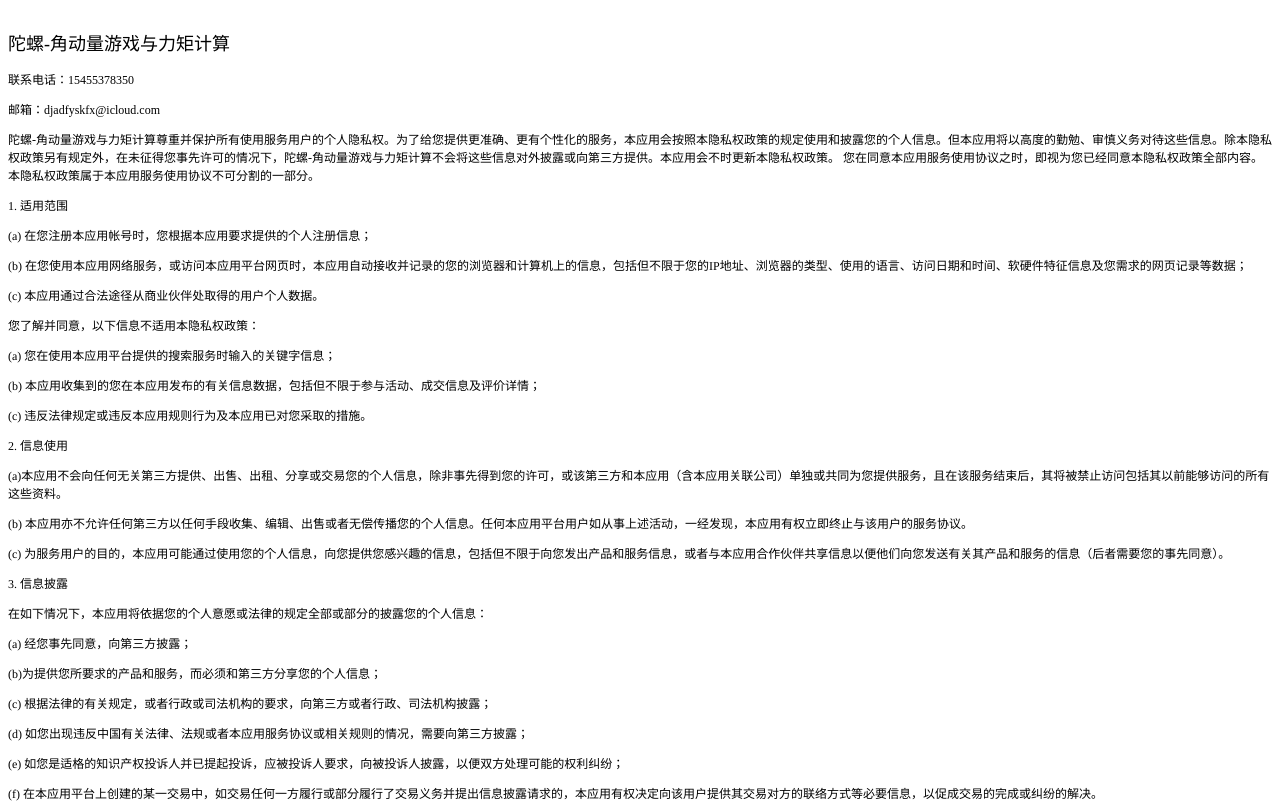
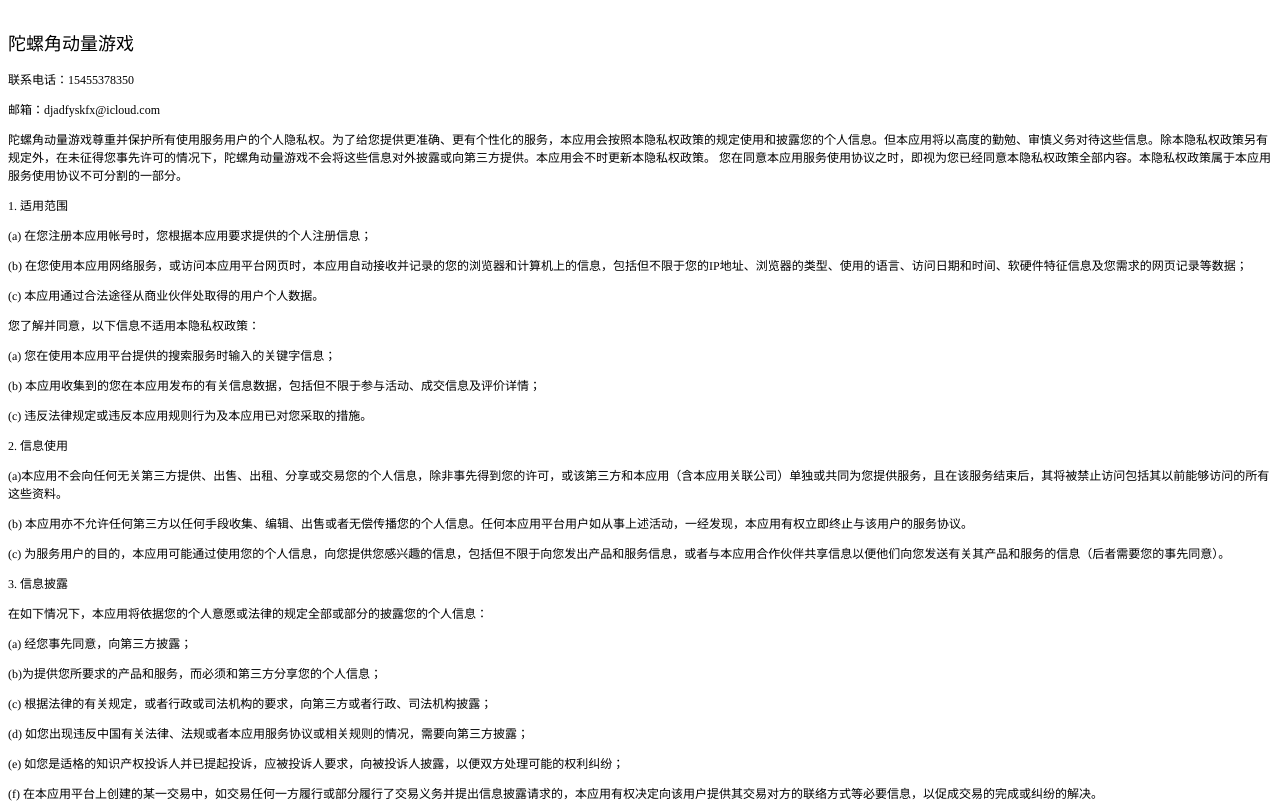
Before and after one commit to TheFreshwaterSea/qiaozhenyou, a plain HTML site: page index.html in a window 1280 px wide. Shown: the top 804 px of the page. Drawn offline with Linux system fonts and the light colour scheme.

Commit message:
Update index.html

```diff
--- a/index.html
+++ b/index.html
@@ -17,10 +17,10 @@
 </head>
 <body>
 <h2 style="margin: 0.0px 0.0px 14.9px 0.0px; font: 18.0px 'Songti SC'; -webkit-text-stroke: #000000"><span class="s1"><br>
-陀螺-角动量游戏与力矩计算</span></h2>
+陀螺角动量游戏</span></h2>
 <p class="p2"><span class="s1">联系电话：15455378350</span></p>
 <p class="p2"><span class="s1">邮箱：djadfyskfx@icloud.com</span></p>
-<p class="p2"><span class="s1">陀螺-角动量游戏与力矩计算尊重并保护所有使用服务用户的个人隐私权。为了给您提供更准确、更有个性化的服务，本应用会按照本隐私权政策的规定使用和披露您的个人信息。但本应用将以高度的勤勉、审慎义务对待这些信息。除本隐私权政策另有规定外，在未征得您事先许可的情况下，陀螺-角动量游戏与力矩计算不会将这些信息对外披露或向第三方提供。本应用会不时更新本隐私权政策。</span><span class="s2"> </span><span class="s1">您在同意本应用服务使用协议之时，即视为您已经同意本隐私权政策全部内容。本隐私权政策属于本应用服务使用协议不可分割的一部分。</span><span class="s2"><span class="Apple-converted-space"> </span></span></p>
+<p class="p2"><span class="s1">陀螺角动量游戏尊重并保护所有使用服务用户的个人隐私权。为了给您提供更准确、更有个性化的服务，本应用会按照本隐私权政策的规定使用和披露您的个人信息。但本应用将以高度的勤勉、审慎义务对待这些信息。除本隐私权政策另有规定外，在未征得您事先许可的情况下，陀螺角动量游戏不会将这些信息对外披露或向第三方提供。本应用会不时更新本隐私权政策。</span><span class="s2"> </span><span class="s1">您在同意本应用服务使用协议之时，即视为您已经同意本隐私权政策全部内容。本隐私权政策属于本应用服务使用协议不可分割的一部分。</span><span class="s2"><span class="Apple-converted-space"> </span></span></p>
 <p class="p2"><span class="s2">1. </span><span class="s1">适用范围</span></p>
 <p class="p2"><span class="s2">(a) </span><span class="s1">在您注册本应用帐号时，您根据本应用要求提供的个人注册信息；</span></p>
 <p class="p2"><span class="s2">(b) </span><span class="s1">在您使用本应用网络服务，或访问本应用平台网页时，本应用自动接收并记录的您的浏览器和计算机上的信息，包括但不限于您的</span><span class="s2">IP</span><span class="s1">地址、浏览器的类型、使用的语言、访问日期和时间、软硬件特征信息及您需求的网页记录等数据；</span><span class="s2"><span class="Apple-converted-space"> </span></span></p>
```
